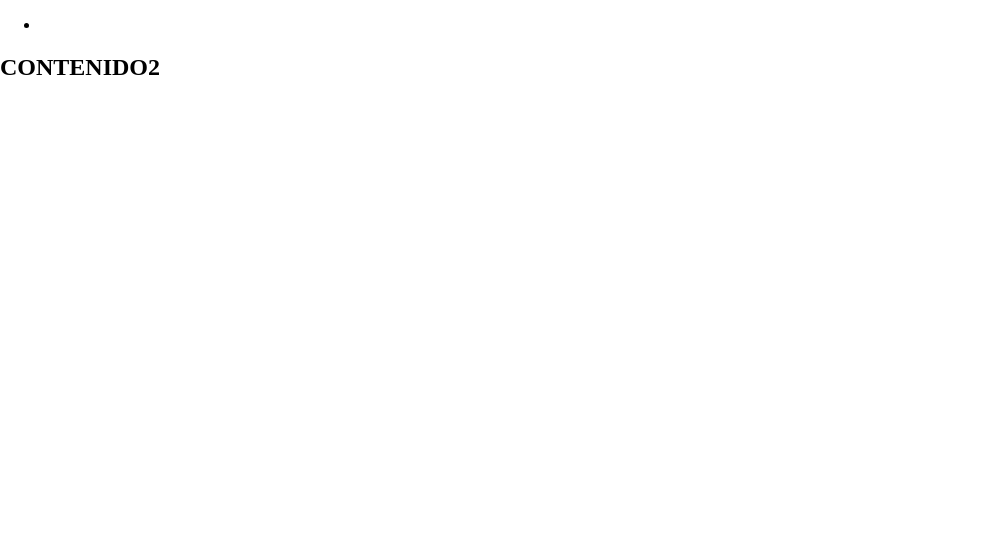
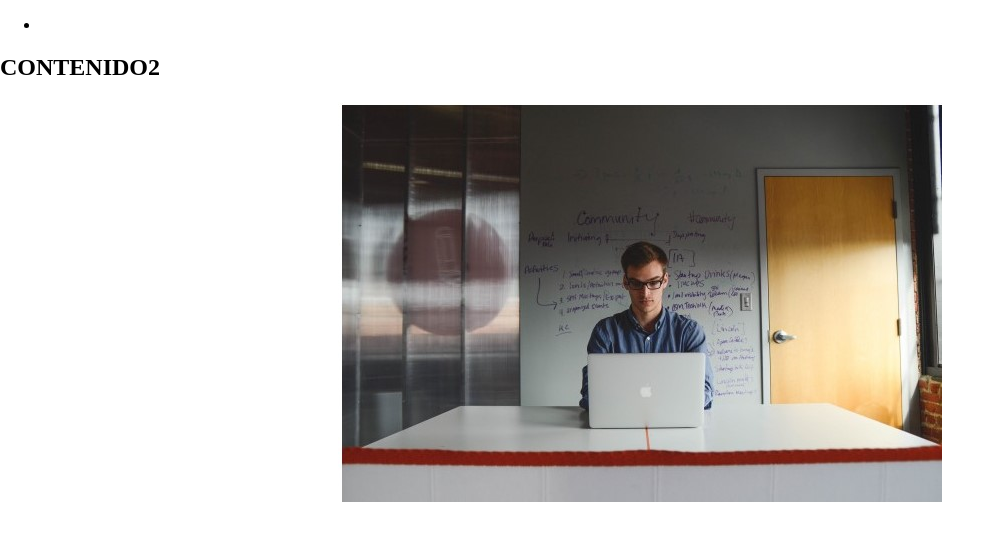
Before and after one commit to vrocessa/OviUnad, a plain HTML site: page index.html in a window 1280 px wide. Shown: the whole page, without its empty margins (0-1004 px from the left). Drawn offline with Linux system fonts and the light colour scheme.

Commit message:
cambio2
imagen

```diff
--- a/index.html
+++ b/index.html
@@ -18,6 +18,7 @@
 		<script src="js/modernizr-custom.js"></script>
 		<script src="js/prefixfree.js"></script>
 
+		<center><img src="imag\imagen1.jpg"></center>
 	</body>
 
 </html>
```
Also changed, not shown: imag/imagen1.jpg (added).
